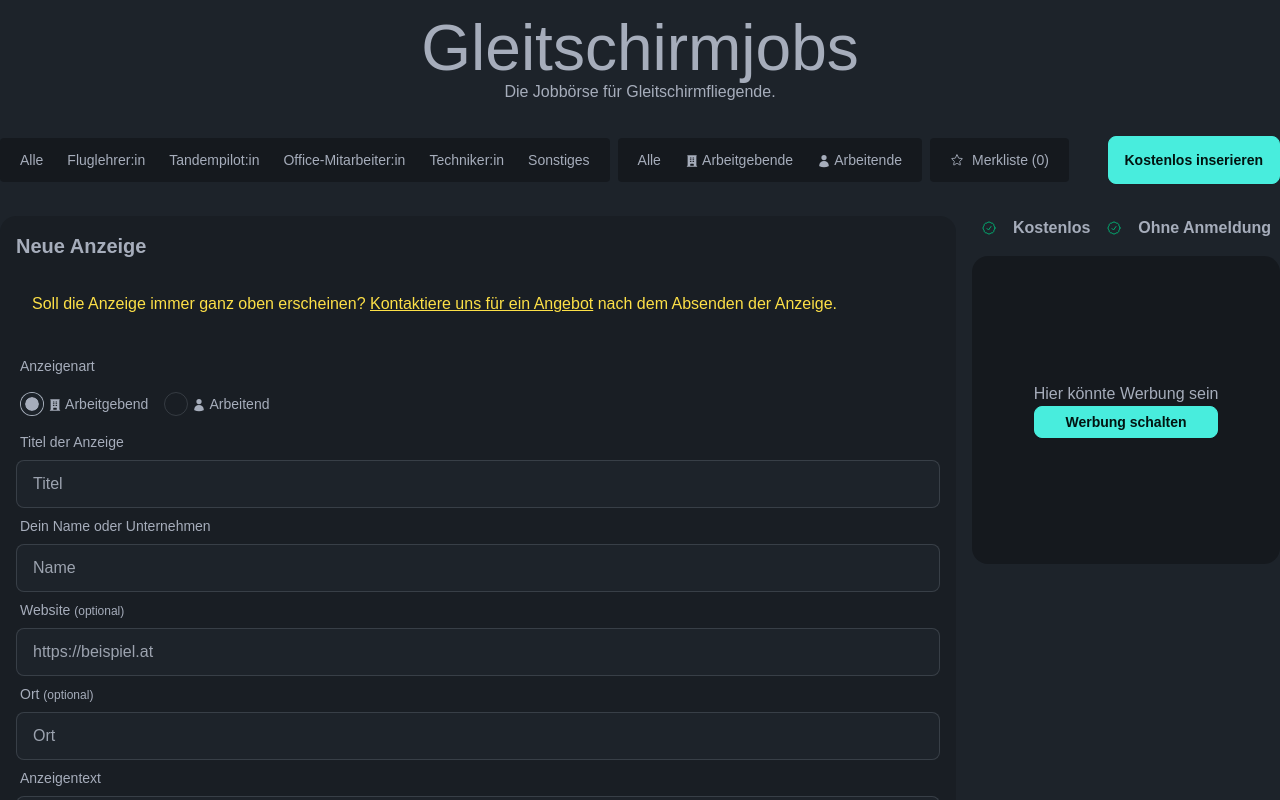
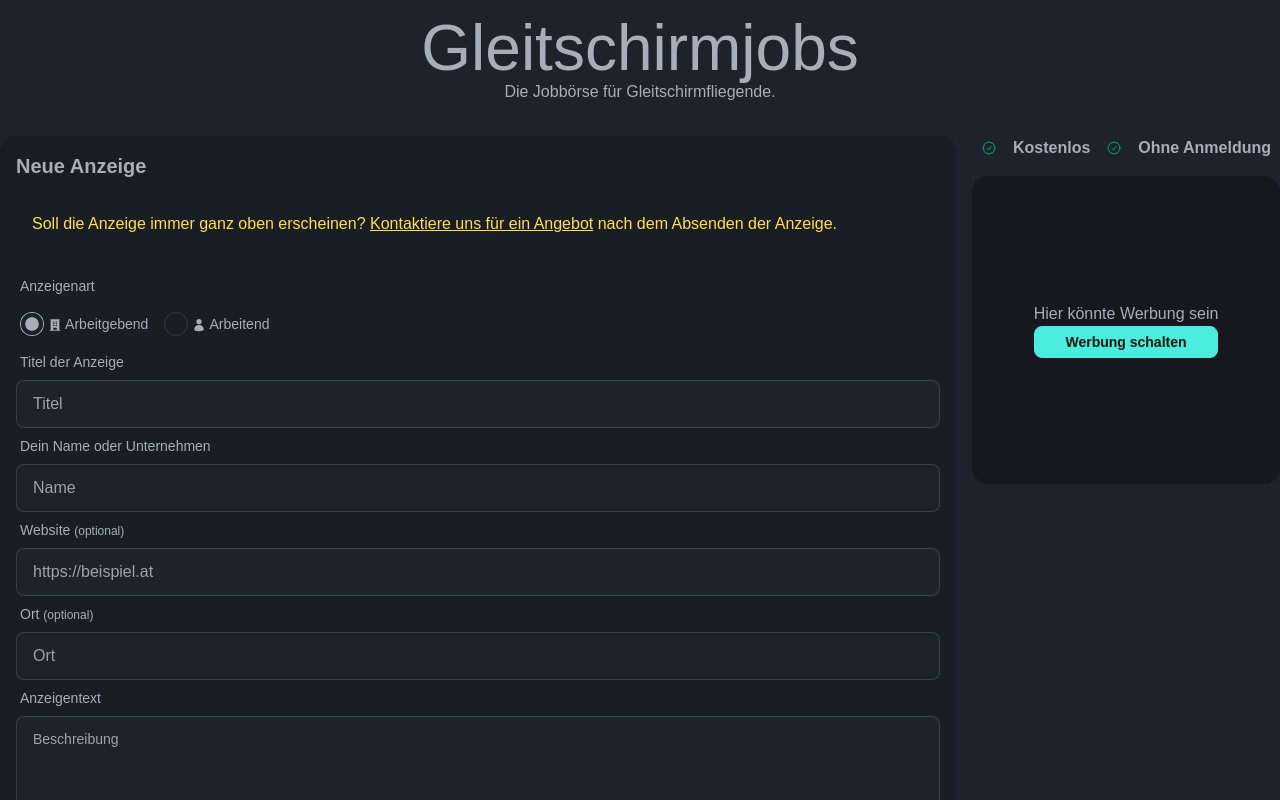
Before and after one commit to TobiasWust/gleitschirmjobs, a Next.js app: page /post in a window 1280 px wide. Shown: the top 800 px of the page. Built offline with nearby package versions, Linux system fonts and the light colour scheme.

Commit message:
remove filters for test

```diff
--- a/src/app/layout.tsx
+++ b/src/app/layout.tsx
@@ -34,9 +34,9 @@ export default function RootLayout({
       <body
         className={`${geistSans.variable} ${geistMono.variable} antialiased`}
       >
-        <MobileFilter>
+        {/* <MobileFilter> */}
         <Header />
-          <Filterbar />
+        {/* <Filterbar /> */}
         <div className="max-w-screen-xl lg:mx-auto p-4 xl:p-0 grid lg:grid-cols-4 gap-4">
           <div className="col-span-3">
             {children}
@@ -46,7 +46,7 @@ export default function RootLayout({
           </div>
         </div>
         <Footer />
-        </MobileFilter>
+        {/* </MobileFilter> */}
       </body>
       <GoogleAnalytics gaId="G-E1TYV6R9DM" />
     </html>
```
Lines whose indentation alone changed are shown as unchanged.
